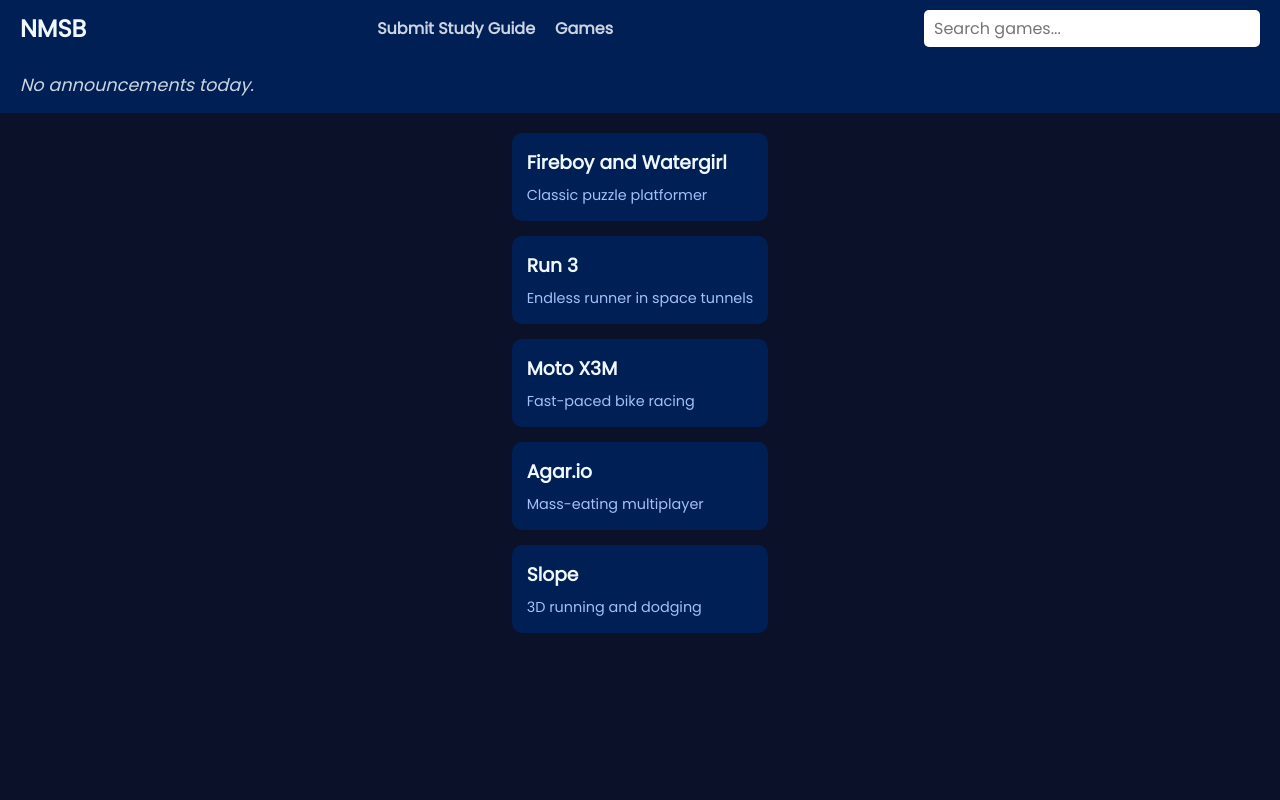
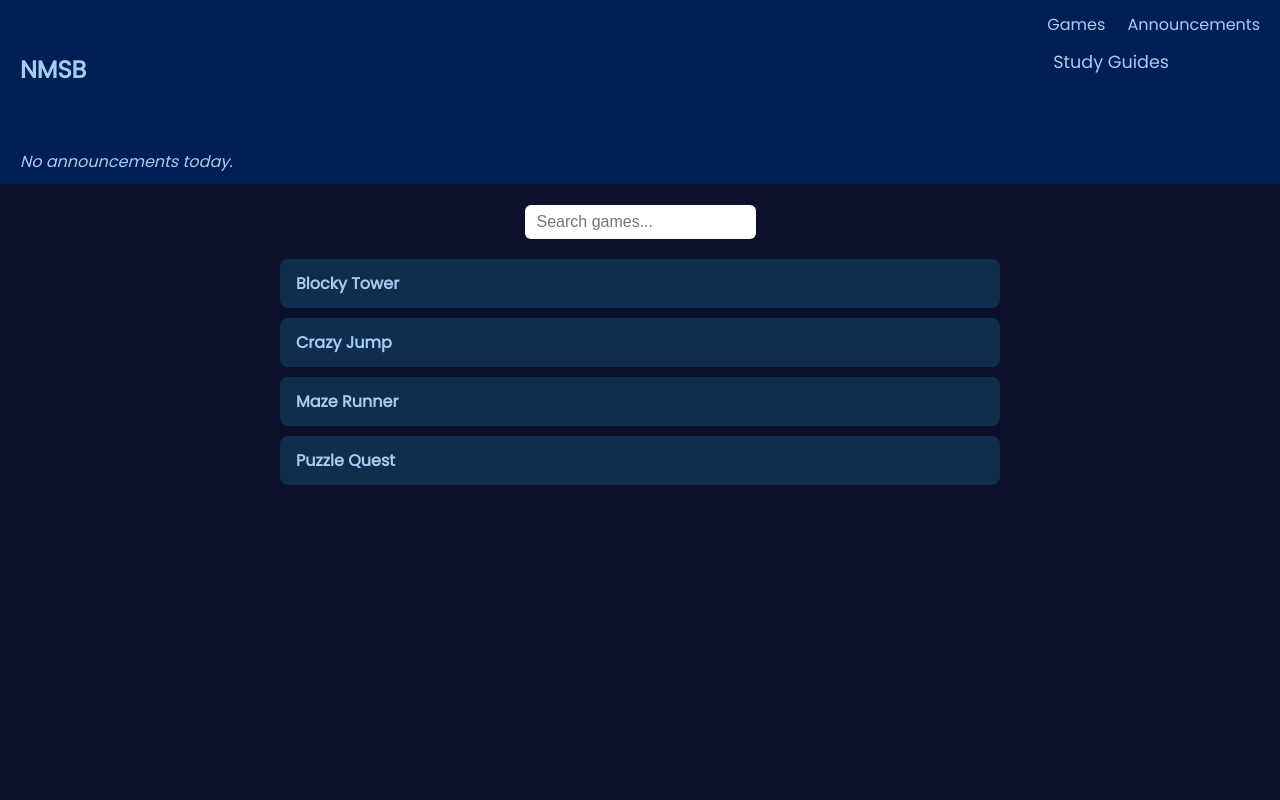
Before and after one commit to NORONERD/NMSB, a plain HTML site: page main.html in a window 1280 px wide. Drawn offline with Linux system fonts and the light colour scheme.

Commit message:
Update main.html

```diff
--- a/main.html
+++ b/main.html
@@ -4,266 +4,230 @@
 <meta charset="UTF-8" />
 <meta name="viewport" content="width=device-width, initial-scale=1" />
 <title>NMSB - No More School Boredom</title>
-<link href="https://fonts.googleapis.com/css2?family=Poppins&display=swap" rel="stylesheet" />
 <style>
-  /* Reset and base */
+  @import url('https://fonts.googleapis.com/css2?family=Poppins&display=swap');
   body {
-    margin: 0; padding: 0;
-    background-color: #0a1128;
-    color: #cbd5e1;
+    margin: 0; background-color: #0a1128; color: #a3cef1;
     font-family: 'Poppins', sans-serif;
-    min-height: 100vh;
-    display: flex; flex-direction: column;
   }
-  nav {
-    background-color: #001f54;
-    padding: 10px 20px;
-    display: flex; align-items: center; justify-content: space-between;
-    position: sticky; top: 0; z-index: 10;
+  header {
+    background: #001f54;
+    padding: 12px 20px;
+    display: flex; justify-content: space-between; align-items: center;
+    position: sticky; top: 0; z-index: 100;
   }
-  nav h1 {
-    margin: 0; font-weight: 700; font-size: 1.5rem;
-    color: #f0f8ff;
+  header h1 {
+    margin: 0; font-weight: 600; font-size: 1.5rem;
   }
-  nav .nav-links {
-    display: flex; gap: 20px;
+  nav a {
+    color: #a3cef1; text-decoration: none;
+    margin-left: 18px;
+    font-weight: 500;
   }
-  nav .nav-links a {
-    color: #cbd5e1; text-decoration: none;
-    font-weight: 600; font-size: 1rem;
-  }
-  nav .nav-links a:hover {
-    color: #65a9ff;
-  }
-  .search-bar {
-    margin-left: 20px;
-  }
-  .search-bar input {
-    padding: 6px 10px;
-    border-radius: 5px;
-    border: none;
-    font-family: 'Poppins', sans-serif;
-    font-size: 1rem;
+  nav a:hover {
+    text-decoration: underline;
   }
   #announcement {
-    background-color: #001f54;
-    padding: 15px 20px;
+    background: #001f54;
+    padding: 10px 20px;
     font-style: italic;
-    font-size: 1.1rem;
+    font-size: 1rem;
+    border-bottom: 1px solid #0a1128;
   }
-  main {
-    flex: 1;
-    padding: 20px;
-    max-width: 960px;
-    margin: 0 auto;
+  #searchGames {
+    margin: 20px auto; max-width: 320px;
+    display: block;
+    padding: 8px 12px;
+    font-size: 1rem;
+    border-radius: 6px;
+    border: none;
   }
-  .game-list {
-    display: grid;
-    grid-template-columns: repeat(auto-fit,minmax(220px,1fr));
-    gap: 15px;
+  #gamesList {
+    max-width: 720px;
+    margin: 0 auto 40px auto;
+    padding: 0 10px;
   }
-  .game-card {
-    background: #001f54;
-    border-radius: 10px;
-    padding: 15px;
+  #gamesList ul {
+    list-style: none;
+    padding: 0;
+  }
+  #gamesList li {
+    background: #112d4e;
+    margin: 10px 0;
+    padding: 12px 16px;
+    border-radius: 8px;
     cursor: pointer;
     transition: background 0.3s ease;
-    user-select: none;
   }
-  .game-card:hover {
-    background: #0047ab;
+  #gamesList li:hover {
+    background: #144272;
   }
-  .game-card h3 {
-    margin: 0 0 8px;
-    color: #f0f8ff;
+  #gamesList li a {
+    color: #a3cef1;
+    text-decoration: none;
+    font-weight: 600;
+    display: block;
   }
-  .game-card p {
-    margin: 0;
-    font-size: 0.9rem;
-    color: #a3bffa;
+  #studyGuideBtn {
+    display: block;
+    margin: 0 auto 40px auto;
+    padding: 12px 24px;
+    font-size: 1.1rem;
+    background-color: #001f54;
+    border: none;
+    color: #a3cef1;
+    border-radius: 8px;
+    cursor: pointer;
   }
-  /* Modal (popup) styles */
-  #studyGuideForm {
+  /* Modal styles */
+  #studyGuideModal {
     display: none;
-    position: fixed;
-    top: 0; left: 0; right: 0; bottom: 0;
-    background-color: rgba(0,0,0,0.75);
-    align-items: center; justify-content: center;
-    z-index: 9999;
+    position: fixed; z-index: 200; left: 0; top: 0;
+    width: 100%; height: 100%;
+    overflow: auto;
+    background-color: rgba(10, 17, 40, 0.9);
   }
-  #studyGuideForm .form-container {
+  #studyGuideModalContent {
     background-color: #001f54;
+    margin: 10% auto;
     padding: 20px;
     border-radius: 10px;
     max-width: 400px;
-    width: 90%;
-    box-shadow: 0 0 15px #65a9ff;
+    color: #a3cef1;
   }
-  #studyGuideForm label {
+  #studyGuideModalContent label {
     display: block;
-    margin-top: 12px;
-    font-weight: 600;
+    margin: 12px 0 4px 0;
   }
-  #studyGuideForm input, #studyGuideForm textarea {
-    margin-top: 6px;
+  #studyGuideModalContent input[type=text] {
     width: 100%;
     padding: 8px;
     border-radius: 6px;
     border: none;
-    font-family: 'Poppins', sans-serif;
-    font-size: 1rem;
   }
-  #studyGuideForm textarea {
-    resize: vertical;
-    min-height: 80px;
+  #studyGuideModalContent button {
+    margin-top: 16px;
+    padding: 10px 18px;
+    border-radius: 8px;
+    border: none;
+    cursor: pointer;
+    font-weight: 600;
   }
-  #studyGuideForm button {
-    margin-top: 15px;
-    padding: 10px 15px;
-    background-color: #65a9ff;
-    border: none;
-    border-radius: 6px;
-    font-weight: 700;
+  #submitStudyGuide {
+    background-color: #0a1128;
+    color: #a3cef1;
+  }
+  #closeModal {
+    background-color: #a3cef1;
     color: #001f54;
-    cursor: pointer;
-  }
-  #studyGuideForm button:hover {
-    background-color: #4c8be6;
-  }
-  #studyGuideForm .close-btn {
-    background: transparent;
-    color: #65a9ff;
-    font-weight: 600;
-    cursor: pointer;
-    border: none;
-    font-size: 1.1rem;
+    margin-left: 12px;
   }
 </style>
 </head>
 <body>
-<nav>
+<header>
   <h1>NMSB</h1>
-  <div class="nav-links">
-    <a href="#" id="showStudyGuideFormBtn">Submit Study Guide</a>
-    <a href="#games-section">Games</a>
-  </div>
-  <div class="search-bar">
-    <input type="search" id="gameSearch" placeholder="Search games..." />
-  </div>
-</nav>
+  <nav>
+    <a href="#gamesSection">Games</a>
+    <a href="#announcement">Announcements</a>
+    <a href="#" id="studyGuideBtn">Study Guides</a>
+  </nav>
+</header>
 
-<div id="announcement" aria-live="polite">
-  No announcements today.
-</div>
+<section id="announcement">
+  <!-- Announcement text set by JS -->
+</section>
 
-<main>
-  <section id="games-section" aria-label="Game List">
-    <div class="game-list" id="gameList">
-      <!-- Games will be inserted here by JS -->
-    </div>
-  </section>
-</main>
+<input type="search" id="searchGames" placeholder="Search games..." aria-label="Search games" />
 
-<!-- Study Guide Submission Form -->
-<div id="studyGuideForm" role="dialog" aria-modal="true" aria-labelledby="formTitle">
-  <div class="form-container">
-    <button class="close-btn" id="closeFormBtn" aria-label="Close form">&times;</button>
-    <h2 id="formTitle">Submit a Study Guide</h2>
-    <form id="submitStudyGuideForm">
-      <label for="guideTitle">Study Guide Title</label>
-      <input type="text" id="guideTitle" name="guideTitle" required />
-      <label for="teacherName">Teacher Name</label>
+<section id="gamesList" aria-label="List of games">
+  <ul id="gamesUL">
+    <!-- Games loaded by JS -->
+  </ul>
+</section>
+
+<!-- Study Guide Modal -->
+<div id="studyGuideModal" role="dialog" aria-modal="true" aria-labelledby="modalTitle">
+  <div id="studyGuideModalContent">
+    <h2 id="modalTitle">Submit Study Guide</h2>
+    <form id="studyGuideForm" action="mailto:your-email@example.com" method="POST" enctype="text/plain">
+      <label for="studentName">Your Name:</label>
+      <input type="text" id="studentName" name="studentName" required />
+      <label for="teacherName">Teacher Name:</label>
       <input type="text" id="teacherName" name="teacherName" required />
-      <label for="yourName">Your Name</label>
-      <input type="text" id="yourName" name="yourName" required />
-      <label for="testDetails">Test Details</label>
-      <textarea id="testDetails" name="testDetails" required></textarea>
-      <button type="submit">Submit</button>
+      <label for="testTopic">Test Topic:</label>
+      <input type="text" id="testTopic" name="testTopic" required />
+      <button type="submit" id="submitStudyGuide">Send</button>
+      <button type="button" id="closeModal">Cancel</button>
     </form>
   </div>
 </div>
 
 <script>
-  // Game data (based on securly.mom and crazygames links - example placeholders)
+  // Games list (easily editable)
   const games = [
-    { title: "Fireboy and Watergirl", desc: "Classic puzzle platformer", url: "https://www.crazygames.com/game/fireboy-and-watergirl" },
-    { title: "Run 3", desc: "Endless runner in space tunnels", url: "https://www.crazygames.com/game/run-3" },
-    { title: "Moto X3M", desc: "Fast-paced bike racing", url: "https://www.crazygames.com/game/moto-x3m" },
-    { title: "Agar.io", desc: "Mass-eating multiplayer", url: "https://www.crazygames.com/game/agar-io" },
-    { title: "Slope", desc: "3D running and dodging", url: "https://www.crazygames.com/game/slope" },
-    // Add more games here
+    { name: 'Blocky Tower', url: 'https://securly.mom/game1' },
+    { name: 'Crazy Jump', url: 'https://crazygames.com/game2' },
+    { name: 'Maze Runner', url: 'https://securly.mom/game3' },
+    { name: 'Puzzle Quest', url: 'https://crazygames.com/game4' },
   ];
 
-  // Populate games on page load
-  const gameList = document.getElementById('gameList');
-  function displayGames(filter = '') {
-    gameList.innerHTML = '';
-    const filteredGames = games.filter(game =>
-      game.title.toLowerCase().includes(filter.toLowerCase())
-    );
-    if (filteredGames.length === 0) {
-      gameList.innerHTML = '<p>No games found.</p>';
+  // Announcement text (editable by you in dev site, hardcoded here for example)
+  let announcementText = "No announcements today."; // Change dynamically
+
+  // Populate announcement
+  const announcementEl = document.getElementById('announcement');
+  announcementEl.textContent = announcementText;
+
+  // Populate games list
+  const gamesUL = document.getElementById('gamesUL');
+  function displayGames(list) {
+    gamesUL.innerHTML = '';
+    if(list.length === 0) {
+      gamesUL.innerHTML = '<li>No games found.</li>';
       return;
     }
-    filteredGames.forEach(game => {
-      const card = document.createElement('div');
-      card.className = 'game-card';
-      card.tabIndex = 0;
-      card.setAttribute('role', 'button');
-      card.setAttribute('aria-label', `Play ${game.title}`);
-      card.innerHTML = `
-        <h3>${game.title}</h3>
-        <p>${game.desc}</p>
-      `;
-      card.addEventListener('click', () => openGame(game.url));
-      card.addEventListener('keypress', (e) => {
-        if (e.key === 'Enter' || e.key === ' ') openGame(game.url);
-      });
-      gameList.appendChild(card);
+    list.forEach(game => {
+      const li = document.createElement('li');
+      const a = document.createElement('a');
+      a.href = game.url;
+      a.target = '_blank';
+      a.rel = 'noopener noreferrer';
+      a.textContent = game.name;
+      li.appendChild(a);
+      gamesUL.appendChild(li);
     });
   }
+  displayGames(games);
 
-  // Open game in new tab + fullscreen attempt
-  function openGame(url) {
-    // Open new window/tab
-    const newWindow = window.open(url, '_blank');
-    if (!newWindow) {
-      alert('Popup blocked! Please allow popups for this site.');
-      return;
-    }
-    // Try fullscreen on new window (may be blocked by browsers)
-    newWindow.onload = () => {
-      try {
-        newWindow.document.documentElement.requestFullscreen();
-      } catch(e) {
-        // ignore if not allowed
-      }
-    };
-  }
-
-  // Search input event
-  document.getElementById('gameSearch').addEventListener('input', (e) => {
-    displayGames(e.target.value);
+  // Search filter
+  const searchInput = document.getElementById('searchGames');
+  searchInput.addEventListener('input', () => {
+    const term = searchInput.value.toLowerCase();
+    const filtered = games.filter(g => g.name.toLowerCase().includes(term));
+    displayGames(filtered);
   });
 
-  displayGames();
+  // Study guide modal logic
+  const modal = document.getElementById('studyGuideModal');
+  const studyGuideBtn = document.getElementById('studyGuideBtn');
+  const closeModalBtn = document.getElementById('closeModal');
+  const studyGuideForm = document.getElementById('studyGuideForm');
 
-  // Show/hide study guide form
-  const studyGuideForm = document.getElementById('studyGuideForm');
-  document.getElementById('showStudyGuideFormBtn').addEventListener('click', (e) => {
-    e.preventDefault();
-    studyGuideForm.style.display = 'flex';
+  studyGuideBtn.addEventListener('click', () => {
+    modal.style.display = 'block';
   });
-  document.getElementById('closeFormBtn').addEventListener('click', () => {
-    studyGuideForm.style.display = 'none';
+  closeModalBtn.addEventListener('click', () => {
+    modal.style.display = 'none';
   });
-  // Submit study guide form
-  document.getElementById('submitStudyGuideForm').addEventListener('submit', (e) => {
-    e.preventDefault();
-    alert('Thank you for submitting your study guide! (Functionality to store it coming soon)');
-    studyGuideForm.style.display = 'none';
-    e.target.reset();
+
+  // Close modal if clicked outside form content
+  window.addEventListener('click', (e) => {
+    if (e.target === modal) modal.style.display = 'none';
   });
+
+  // Simple mailto form submission fallback handled by browser for "mailto:" action
+
 </script>
 </body>
 </html>
```
